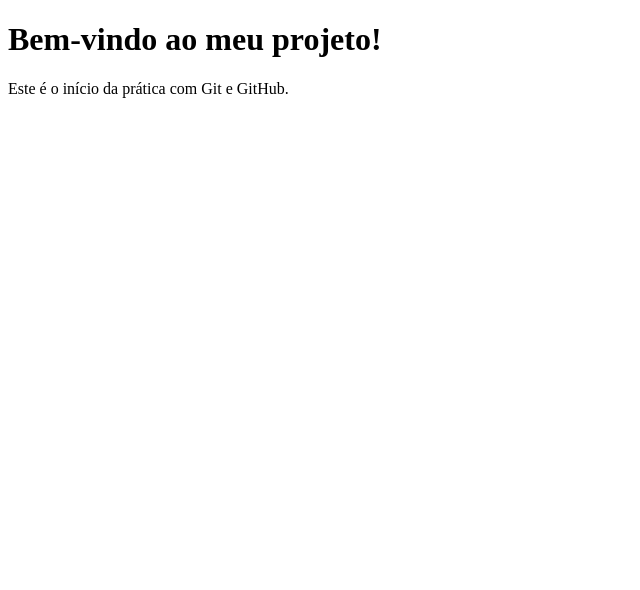
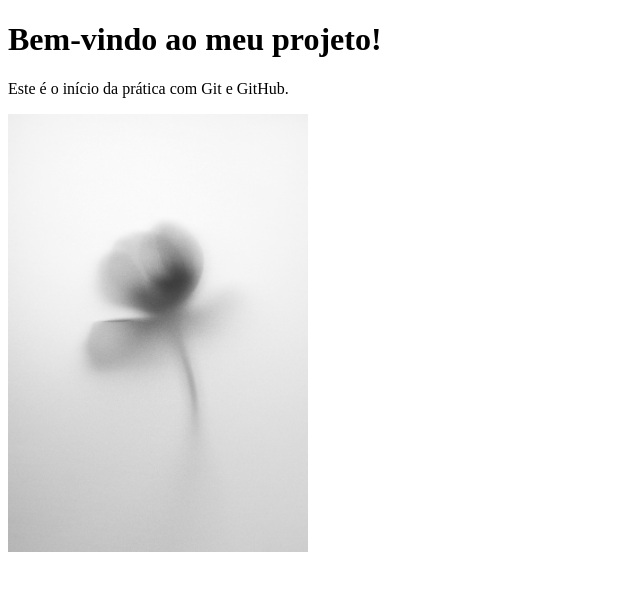
Before and after one commit to Lorenzo-lima/atividade-pratica-github, a plain HTML site: page index.html in a window 1280 px wide. Shown: the whole page, without its empty margins (0-640 px from the left). Drawn offline with Linux system fonts and the light colour scheme.

Commit message:
Adicionando imagem no index.html

```diff
--- a/index.html
+++ b/index.html
@@ -7,5 +7,6 @@
 <body>
     <h1>Bem-vindo ao meu projeto!</h1>
     <p>Este é o início da prática com Git e GitHub.</p>
+    <img src="images/pexels-nana-v-424998828-15402787.jpg" alt="Flor" width="300">
 </body>
 </html>
```
